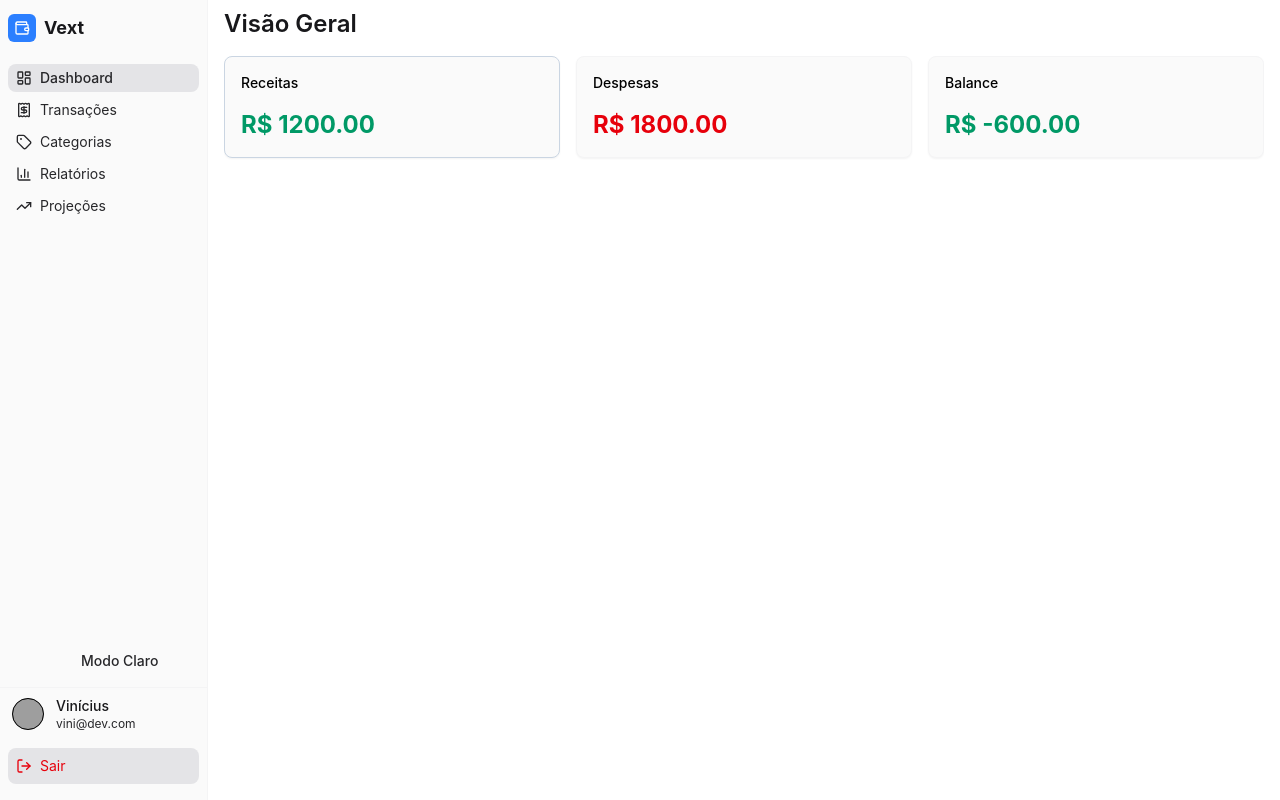
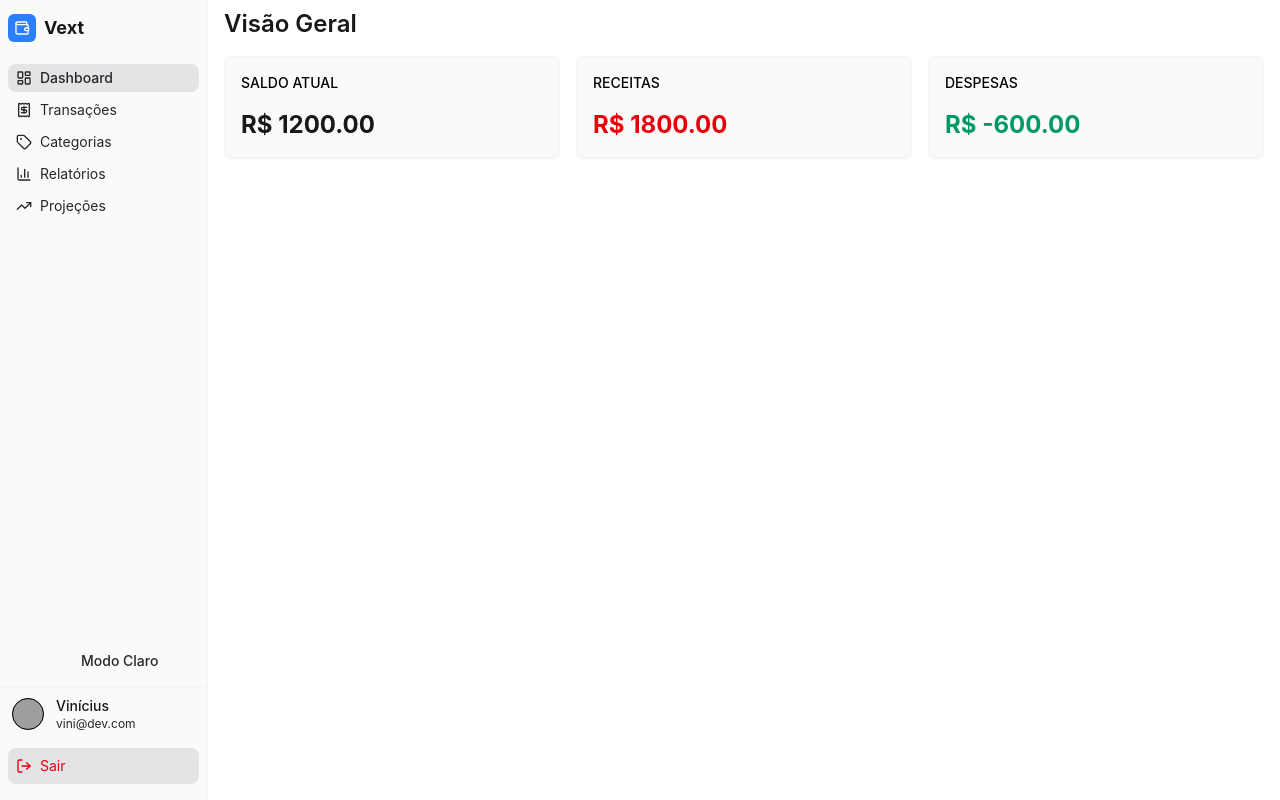
Before and after one commit to miguelitox2/fin-control, a React (Vite) app: page / in a window 1280 px wide. Built offline with nearby package versions, Linux system fonts and the light colour scheme; grey boxes are pictures that could not be loaded.

Commit message:
refactor: streamline Dashboard component; consolidate summary card rendering logic

```diff
--- a/src/App.css
+++ b/src/App.css
@@ -8,6 +8,7 @@
   --color-primary-border: var(--primary-border);
   --color-text-primary: var(--text-primary);
   --color-text-secondary: var(--text-secondary);
+  --color-text-emerald-500: var(--text-emerald-500);
   --color-primary-active: var(--primary-active);
   --color-primary-hover: var(--primary-hover);
 }
@@ -17,6 +18,7 @@
   --primary-border: #f4f4f5;
   --text-primary: #18181b;
   --text-secondary: #27272a;
+  --text-emerald-500: #10b981;
   --primary-active: #e4e4e7;
   --primary-hover: #e4e4e7;
 }
--- a/src/features/dashboard/Dashboard.tsx
+++ b/src/features/dashboard/Dashboard.tsx
@@ -10,38 +10,40 @@ export function Dashboard() {
     .filter((t) => t.type === "EXPENSE")
     .reduce((acc, t) => acc + t.value, 0);
 
+  const summaryCards = [
+    {
+      title: "Saldo Atual",
+      value: totalReceitas,
+      color: "text-text-primary",
+    },
+    {
+      title: "Receitas",
+      value: totalDespesas,
+      color: "text-red-600",
+    },
+    {
+      title: "Despesas",
+      value: totalReceitas - totalDespesas,
+      color: "text-emerald-600",
+    },
+  ];
+
   return (
     <div className="grid grid-cols-1 md:grid-cols-3 gap-4">
-      <Card className="border-slate-300">
+      {summaryCards.map((card) => (
+        <Card key={card.title} className="border-primary-border">
           <CardHeader>
-          <CardTitle className="text-sm font-medium">Receitas</CardTitle>
+            <CardTitle className="text-sm uppercase font-medium">
+              {card.title}
+            </CardTitle>
           </CardHeader>
           <CardContent>
-          <div className="text-2xl font-bold text-emerald-600">
-            R$ {totalReceitas.toFixed(2)}
+            <div className={`text-2xl font-bold ${card.color}`}>
+              R$ {card.value.toFixed(2)}
             </div>
           </CardContent>
         </Card>
-      <Card>
-        <CardHeader>
-          <CardTitle className="text-sm font-medium">Despesas</CardTitle>
-        </CardHeader>
-        <CardContent>
-          <div className="text-2xl font-bold text-red-600">
-            R$ {totalDespesas.toFixed(2)}
-          </div>
-        </CardContent>
-      </Card>
-      <Card>
-        <CardHeader>
-          <CardTitle className="text-sm font-medium">Balance</CardTitle>
-        </CardHeader>
-        <CardContent>
-          <div className="text-2xl font-bold text-emerald-600">
-            R$ {(totalReceitas - totalDespesas).toFixed(2)}
-          </div>
-        </CardContent>
-      </Card>
+      ))}
     </div>
   );
 }
```
Lines whose indentation alone changed are shown as unchanged.
